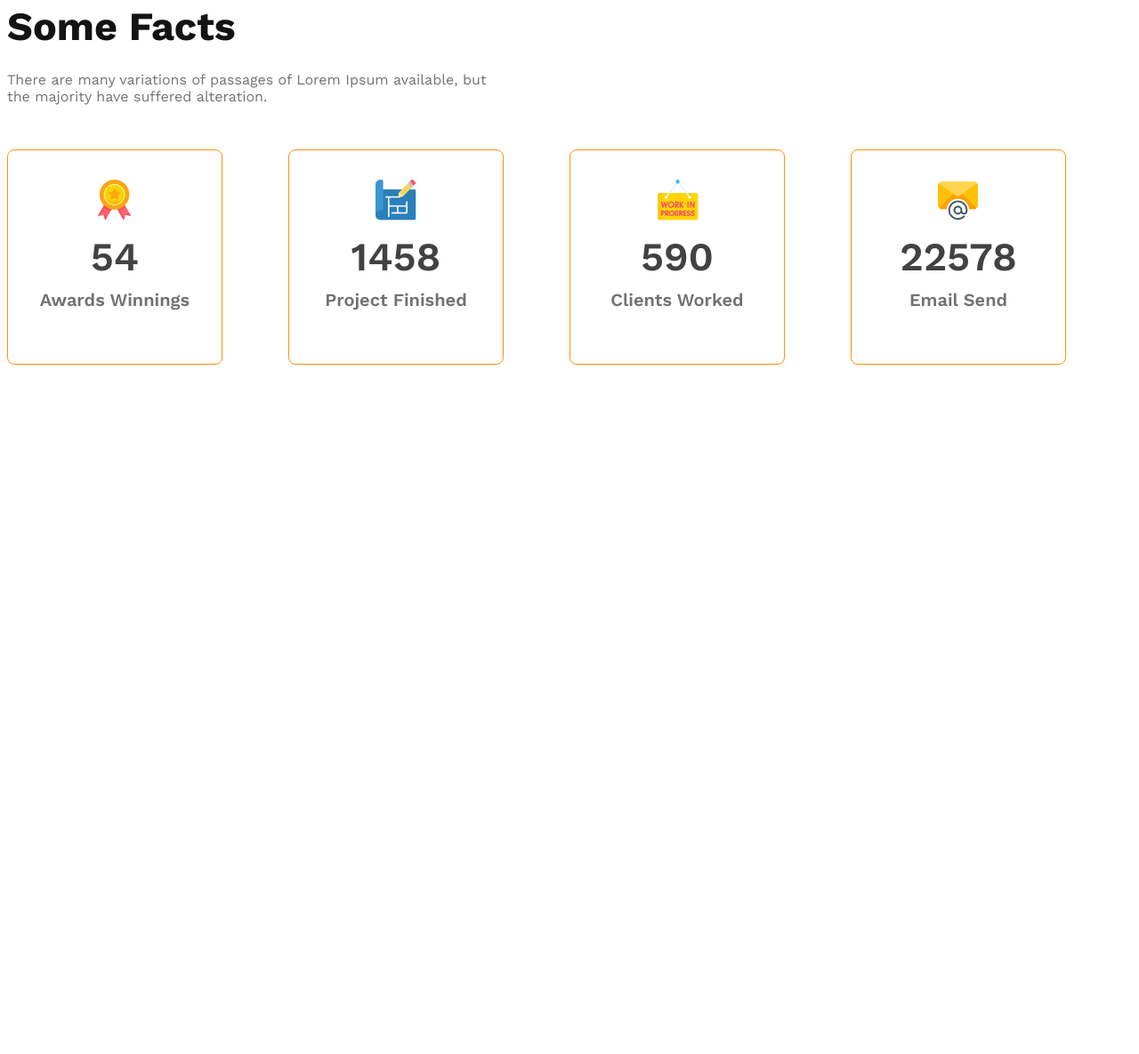
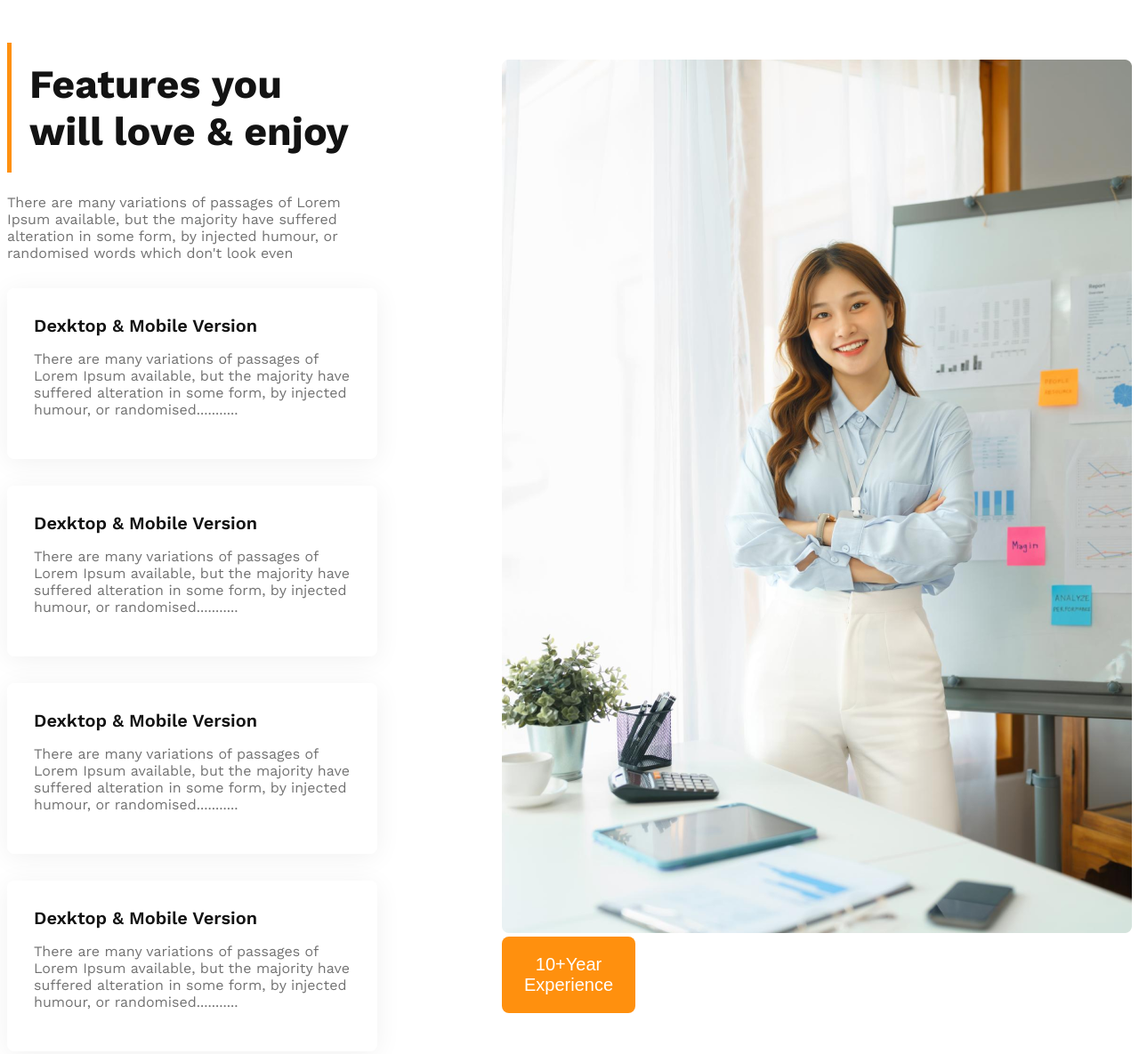
Before and after one commit to sabbirRashed/g3-Architect-responsive-Web, a plain HTML site: page index.html in a window 1280 px wide. Shown: the part 2225-3410 px from the top of the page at 89% size. Before the commit the page ends 2643 px from the top, so only its background shows below. Drawn offline with nearby package versions, Linux system fonts and the light colour scheme.

Commit message:
added features card and imagae work in progress

```diff
--- a/Style/architect.css
+++ b/Style/architect.css
@@ -163,6 +163,42 @@ main> section{
 
 }
 
+/* features section related style */
+#feature-section-title{
+    border-left: 5px solid #FF900E;
+    padding: 20px;
+    margin-bottom: 24px;
+}
+
+
+.features{
+   justify-content: center;
+   align-items: center;
+   gap: 140px;
+
+}
+
+
+.feature-card{
+    padding: 30px;
+    box-shadow: 0px 4px 30px 0px rgba(0, 0, 0, 0.06);
+    border-radius: 8px;
+    margin-top: 30px;
+    margin-bottom: 20px;
+
+
+}
+
+
+.feature-card-title{
+    font-size: 1.25rem;
+    font-weight: 600;
+    margin-top: 0px;
+    margin-bottom: 0px;
+
+}
+
+
 /* some-facts related style */
 .fact-description{
     max-width: 540px;
@@ -175,6 +211,7 @@ main> section{
 .facts-container{
     display: grid;
     grid-template-columns:repeat(4, 1fr);
+    justify-items: center;
 
 }
 
@@ -207,6 +244,28 @@ main> section{
 
 }
 
+/* sponsors info related style */
+.sponsors-info{
+    max-width: 540px;
+    margin: 0 auto;
+    text-align: center;
+
+}
+
+
+.sponsor-companies{
+    display: grid;
+    grid-template-columns: repeat(5, 1fr);
+    justify-items: center;
+
+}
+
+
+.sponsor-companies> img{
+    filter: grayscale(100%);
+}
+
+
 
 /* media Query */
 /* small devices */
@@ -222,16 +281,25 @@ main> section{
         padding: 0;
     }
 
-    /* teams query */
-    .team-img-container{
 
+    .teams{
+        flex-direction:column-reverse;
+
+    }
+
+    .team-img-container,
+    .facts-container,
+    .sponsor-companies
+    {
         grid-template-columns: repeat(1, 1fr);
 
     }
 
-    .teams{
-        flex-direction:column-reverse;
 
+    .facts-container,
+    .sponsor-companies
+    {
+        gap: 24px;
     }
 
 }
@@ -244,7 +312,18 @@ main> section{
 
     .our-features{
         text-align: center;
+    }
 
+    .facts-container,
+    .sponsor-companies
+    {
+        grid-template-columns: repeat(2, 1fr);
+    }
+
+    .facts-container,
+    .sponsor-companies
+    {
+        gap: 50px;
     }
 
 }
--- a/index.html
+++ b/index.html
@@ -65,15 +65,67 @@
             </div>
         </section>
 
-        <!-- features will enjoy -->
-        <section>
+        <!-- feature section start -->
+        <section class="features display-flex">
+            <div>
+                <h3 id="feature-section-title" class="section-title primary-color"> Features you will love & enjoy </h3>
+                <p class="feature-info tertiary-color">There are many variations of passages of Lorem Ipsum available,
+                    but the
+                    majority have suffered alteration in some form, by injected humour, or
+                    randomised words which don't look even
+                </p>
+
+                <!-- feature cards -->
+                <div class="feature-card">
+                    <h4 class="feature-card-title primary-color">Dexktop & Mobile Version</h4>
+                    <p class="feature-card-description tertiary-color">There are many variations of passages of Lorem
+                        Ipsum available,
+                        but the majority have suffered alteration in some form, by
+                        injected humour, or randomised...........
+                    </p>
+                </div>
+                <div class="feature-card">
+                    <h4 class="feature-card-title primary-color">Dexktop & Mobile Version</h4>
+                    <p class="feature-card-description tertiary-color">There are many variations of passages of Lorem
+                        Ipsum available,
+                        but the majority have suffered alteration in some form, by
+                        injected humour, or randomised...........
+                    </p>
+                </div>
+                <div class="feature-card">
+                    <h4 class="feature-card-title primary-color">Dexktop & Mobile Version</h4>
+                    <p class="feature-card-description tertiary-color">There are many variations of passages of Lorem
+                        Ipsum available,
+                        but the majority have suffered alteration in some form, by
+                        injected humour, or randomised...........
+                    </p>
+                </div>
+                <div class="feature-card">
+                    <h4 class="feature-card-title primary-color">Dexktop & Mobile Version</h4>
+                    <p class="feature-card-description tertiary-color">There are many variations of passages of Lorem
+                        Ipsum available,
+                        but the majority have suffered alteration in some form, by
+                        injected humour, or randomised...........
+                    </p>
+                </div>
+            </div>
+
+            <div class="architect-image-container">
+                <img src="images/architect.png" alt="" class="architect-image">
+                <button id="experience-bage" class="btn-primary">
+                    <span id="experience-year">10+Year</span>
+                    <br>
+                    <span>Experience</span>
+                </button>
+            </div>
 
         </section>
 
         <!-- some facts -->
-        <section class="some-facts">
+        <section class="facts">
             <h3 class="section-title primary-color">Some Facts</h3>
-            <p class="fact-description tertiary-color">There are many variations of passages of Lorem Ipsum available, but the majority
+            <p class="fact-description tertiary-color">There are many variations of passages of Lorem Ipsum available,
+                but the majority
                 have suffered alteration.</p>
 
             <div class="facts-container">
@@ -110,6 +162,25 @@
                 </div>
             </div>
         </section>
+
+        <!-- our sponsors -->
+        <section class="our-sponsors">
+            <div class="sponsors-info">
+                <h3 class="section-title">Our Sponspors</h3>
+                <p class="sponsors-description tertiary-color"> There are many variations of passages of Lorem Ipsum
+                    available, but
+                    the majority have suffered alteration.</p>
+            </div>
+
+            <div class="sponsor-companies">
+                <img src="images/sponsors/spotify.png" alt="">
+                <img src="images/sponsors/amazon.png" alt="">
+                <img src="images/sponsors/google.png" alt="">
+                <img src="images/sponsors/telerama.png" alt="">
+                <img src="images/sponsors/figma.png" alt="">
+            </div>
+
+        </section>
     </main>
 
     <footer>
```
